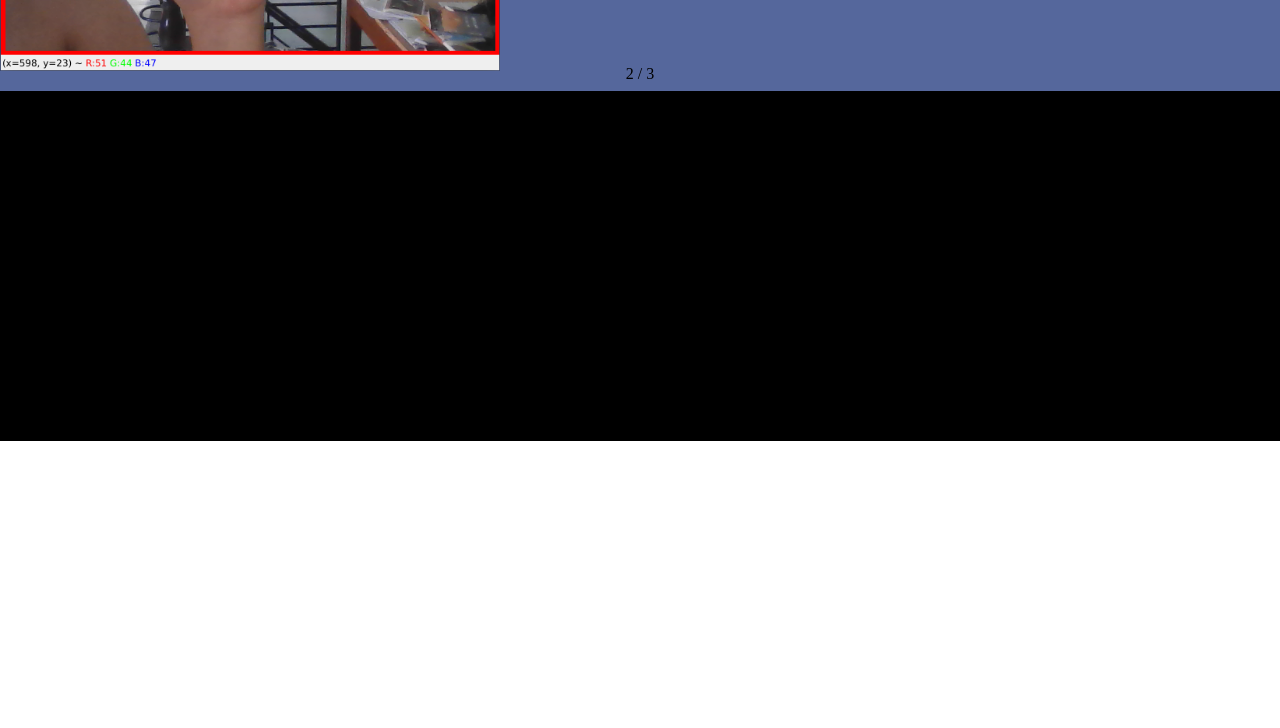
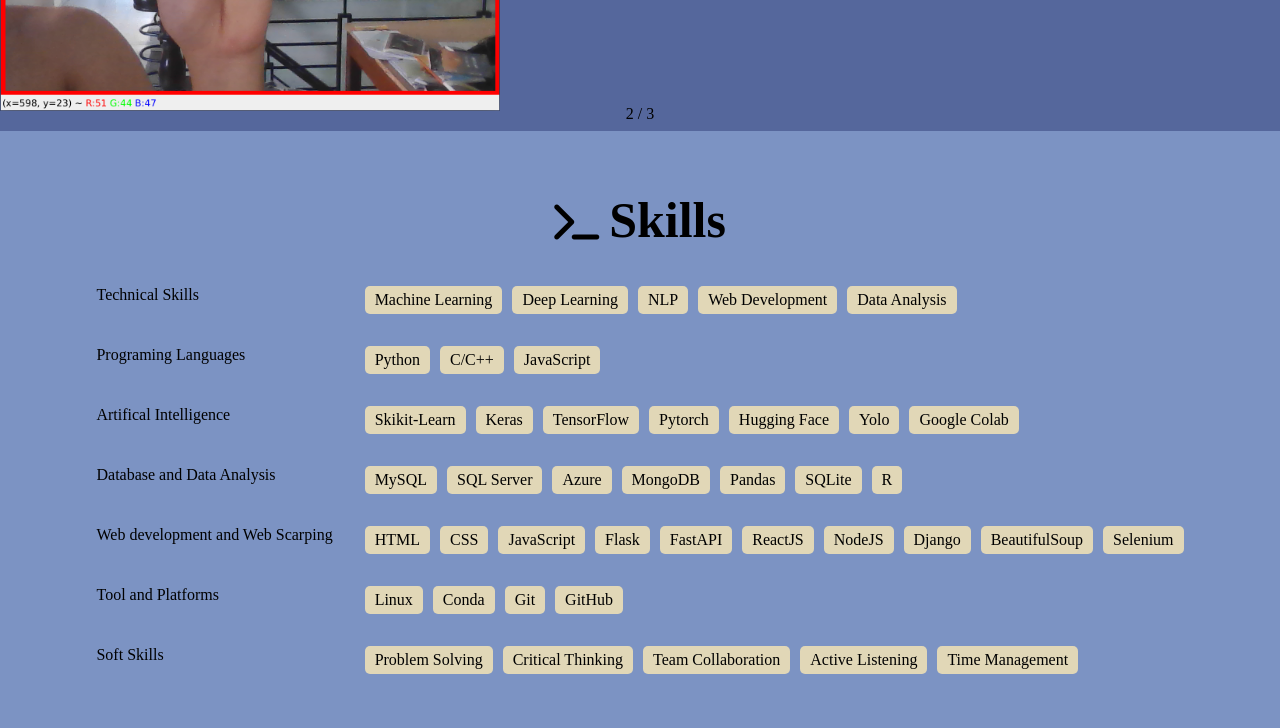
Before and after one commit to hoangziet/portfolio, a website built with Parcel: page index.html in a window 1280 px wide. Shown: the part 862-1590 px from the top of the page. Before the commit the page ends 1303 px from the top, so only its background shows below. Built offline with nearby package versions, Linux system fonts and the light colour scheme.

Commit message:
update skills section

```diff
--- a/index.html
+++ b/index.html
@@ -32,7 +32,7 @@
 
     <!-- about -->
     <section id="about">
-        <h2 class="section-header">About</h2>
+        <h2 class="section-header"><i class="fa-solid fa-user-tie"></i>About</h2>
         <div class="about-container">
             <img src="./assets/images/profile.jpg" class="about-image" alt="profile.jpg" />
             <div class="about-content">
@@ -65,7 +65,7 @@
 
     <!-- projects -->
     <section id="projects">
-        <h2 class="section-header">Projects</h2>
+        <h2 class="section-header"><i class="fa-solid fa-diagram-project"></i>Projects</h2>
         <div class="swiper-container mySwiper">
             <div class="swiper-wrapper">
                 <div class="swiper-slide">
@@ -143,32 +143,99 @@
 
     <!-- skills -->
     <section id="skills">
-        <h2><i class="fa-solid fa-laptop-code"></i>Skills</h2>
-        <!-- technical skill -->
-        <div>
-            Technicall skills
-            <div>
-                Programming Languages: Proficient in Python, C++, and C.
-                Artificial Intelligence: Practical experience with AI
-                frameworks like Keras, TensorFlow, PyTorch, and
-                Scikit-learn. Data Analysis: Skilled in data visualization
-                and storytelling using Matplotlib, Seaborn, Power BI, and R.
-                Web Development: Understanding core web technologies,
-                including HTML, CSS, and JavaScript Tool, OS and Platforms:
-                Linux, Anaconda, Git, GitHub. Web Scraping: Proficient in
-                extracting data using Python libraries such as
-                BeautifulSoup, Selenium, and Scrapy. Database & Cloud:
-                MySQL, SQL Server, SQLite, Azure Cloud.
-            </div>
-        </div>
-
-        <div>
-            Soft skill
-            <div>
-                Soft Skills: Problem-solving & Critical Thinking, Team
-                Collaboration, Communication, Active Listening.
-            </div>
-        </div>
+        <h2 class="section-header"><i class="fa-solid fa-terminal"></i>Skills</h2>
+        <table class = "skills-table">
+            <tr>
+                <td>Technical Skills</td>
+                <td>
+                    <ul>
+                        <li>Machine Learning</li>
+                        <li>Deep Learning</li>
+                        <li>NLP</li>
+                        <li>Web Development</li>
+                        <li>Data Analysis</li>
+                    </ul>
+                </td>
+            </tr>
+            <tr>
+                <td>Programing Languages</td>
+                <td>
+                    <ul>
+                        <li>Python</li>
+                        <li>C/C++</li>
+                        <li>JavaScript</li>
+                    </ul>
+                </td>
+            </tr>
+            <tr>
+                <td>Artifical Intelligence</td>
+                <td>
+                    <ul>
+                        <li>Skikit-Learn</li>
+                        <li>Keras</li>
+                        <li>TensorFlow</li>
+                        <li>Pytorch</li>
+                        <li>Hugging Face</li>
+                        <li>Yolo</li>
+                        <li>Google Colab</li>
+                    </ul>
+                </td>
+            </tr>
+            <tr>
+                <td>Database and Data Analysis</td>
+                <td>
+                    <ul>
+                        <li>MySQL</li>
+                        <li>SQL Server</li>
+                        <li>Azure</li>
+                        <li>MongoDB</li>
+                        <li>Pandas</li>
+                        <li>SQLite</li>
+                        <li>R</li>
+                    </ul>
+                </td>
+            </tr>
+            <tr>
+                <td>Web development and Web Scarping</td>
+                <td>
+                    <ul>
+                        <li>HTML</li>
+                        <li>CSS</li>
+                        <li>JavaScript</li>
+                        <li>Flask</li>
+                        <li>FastAPI</li>
+                        <li>ReactJS</li>
+                        <li>NodeJS</li>
+                        <li>Django</li>
+                        <li>BeautifulSoup</li>
+                        <li>Selenium</li>
+                    </ul>
+                </td>
+            </tr>
+            <tr>
+                <td>Tool and Platforms</td>
+                <td>
+                    <ul>
+                        <li>Linux</li>
+                        <li>Conda</li>
+                        <li>Git</li>
+                        <li>GitHub</li>
+                    </ul>
+                </td>
+            </tr>
+            <tr>
+                <td>Soft Skills</td>
+                <td>
+                    <ul>
+                        <li>Problem Solving</li>
+                        <li>Critical Thinking</li>
+                        <li>Team Collaboration</li>
+                        <li>Active Listening</li>
+                        <li>Time Management</li>
+                    </ul>
+                </td>
+            </tr>
+        </table>
     </section>
 
     <!-- achievement  -->
--- a/style.css
+++ b/style.css
@@ -17,7 +17,13 @@
 .section-header {
     font-size: 50px;
     text-align: center;
-    margin-bottom: 20px;
+    padding-bottom: 20px;
+    padding-top: 20px;
+}
+
+.section-header i {
+    font-size: 40px;
+    padding-right: 10px;
 }
 
 .profile-name {
@@ -41,7 +47,6 @@
     padding: 20px;
     background-color: #7C93C3;
 }
-
 
 .about-image {
     width: 200px;
@@ -167,24 +172,55 @@
     border-radius: 5px;
     padding: 5px 10px;
 }
+
+.tech-stack  li:hover {
+    background-color: #beb69b;
+    box-shadow: 0 2px 4px rgba(0, 0, 0, 0.1);
+    transform: translateY(-4px);
+   transition: all 0.3s ease;
+}
+
 .swiper-pagination {
     position: absolute;
 }
 
 
-
 /* skills */
 #skills {
-    background-color: black;
+    padding: 40px 20px;
+    background-color: #7C93C3;
 }
 
-/* achive-cert */
-#achive-cert {
-    background-color: black;
+.skills-table {
+    margin: 0 auto;
 }
 
+.skills-table td {
+    padding: 15px;
+    vertical-align: top;
+}
+.skills-table ul {
+    list-style: none;
+    display: flex;
+    gap: 10px;
+    text-wrap: wrap;
+}
+.skills-table li {
+    background-color: #E1D7B7;
+    border-radius: 5px;
+    padding: 5px 10px;
+}
 
+.skills-table li:hover {
+    background-color: #beb69b;
+    box-shadow: 0 2px 4px rgba(0, 0, 0, 0.1);
+    transform: translateY(-4px);
+   transition: all 0.3s ease;
+}
 
+#achive-cert {
+    background-color: #000;
+}
 /*
 #7C93C3
 #55679C
```
